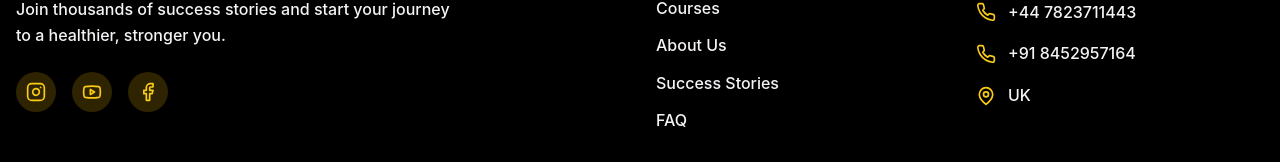
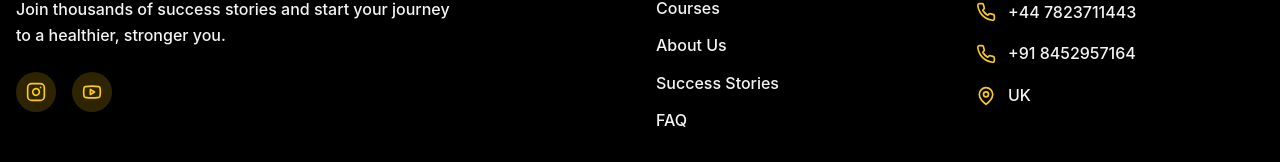
Before and after one commit to Akshat-pixel-ship-it/aditya-, a React (Vite) app: page / in a window 1280 px wide. Shown: the part 8053-8215 px from the top of the page. Built offline with nearby package versions, Linux system fonts and the light colour scheme.

Commit message:
Updated Footer.tsx

```diff
--- a/src/components/Footer.tsx
+++ b/src/components/Footer.tsx
@@ -1,5 +1,5 @@
 import React from 'react';
-import { Mail, Phone, MapPin, Instagram, Youtube, Facebook } from 'lucide-react';
+import { Mail, Phone, MapPin, Instagram, Youtube } from 'lucide-react';
 
 const Footer = () => {
   return (
@@ -43,12 +43,6 @@ const Footer = () => {
                 className="w-10 h-10 bg-yellow-500/20 rounded-full flex items-center justify-center text-yellow-400 hover:bg-yellow-500 hover:text-black transition-all duration-300"
               >
                 <Youtube className="w-5 h-5" />
-              </a>
-              <a
-                href="#"
-                className="w-10 h-10 bg-yellow-500/20 rounded-full flex items-center justify-center text-yellow-400 hover:bg-yellow-500 hover:text-black transition-all duration-300"
-              >
-                <Facebook className="w-5 h-5" />
               </a>
             </div>
           </div>
```
